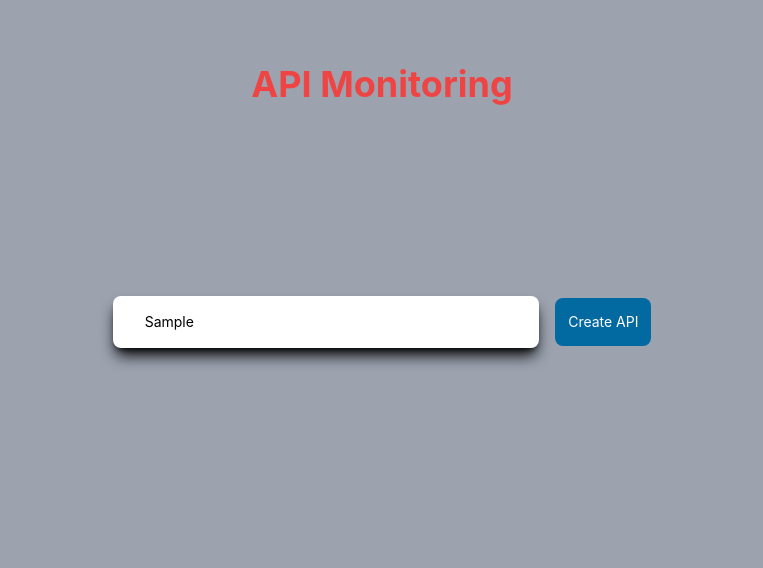
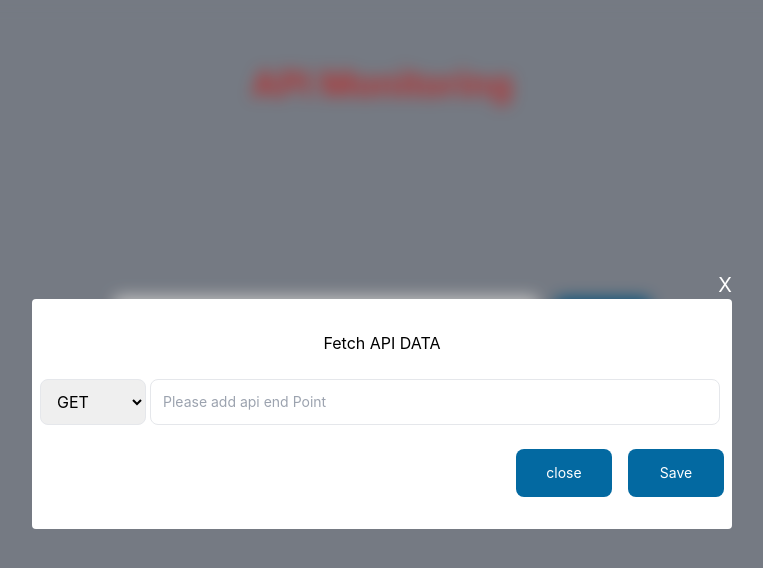
Before and after one commit to persistentusers/Assignment1, a React (Create React App) app in the folder frontend/: page / in a window 1280 px wide. Both pictures are taken after typing "Sample" into the empty fields and a click on the button "Create API". Shown: the top 568 px of the page, without its empty margins (258-1021 px from the left). Built offline with nearby package versions, Linux system fonts and the light colour scheme; the HTML template or start-up script is replaced by a standard one.

Commit message:
add end point modal added

```diff
--- a/frontend/src/Component/Home.js
+++ b/frontend/src/Component/Home.js
@@ -1,4 +1,6 @@
 import React, { useState } from "react";
+
+import { Modal } from './Modal';
 
 const Home = () => {
   const [inputName, setInputName] = useState("");
@@ -22,18 +24,19 @@ const Home = () => {
           onChange={(e) => {
             onInputAPIChange(e);
           }}
-          className="w-4/12 rounded-lg px-8 py-4 text-sm border-none shadow-lg shadow-black"
+          className="w-4/12 px-8 py-4 text-sm border-none rounded-lg shadow-lg shadow-black"
           type="text"
           placeholder="Please Add API Name"
         />
         <button
-          className="ml-4 w-24 h-12 rounded-lg bg-sky-700 text-white text-sm"
+          className="w-24 h-12 ml-4 text-sm text-white rounded-lg bg-sky-700"
           onClick={() => {
             onSubmitAPIName();
           }}
         >
           Create API
         </button>
+       { apiName && <Modal apiName={apiName} onClose={() => setApiName("")}/>}
       </div>
     </>
   );
--- /dev/null
+++ b/frontend/src/Component/Modal.js
@@ -0,0 +1,77 @@
+import React, { useState } from "react";
+
+export const Modal = ({ apiName, onClose }) => {
+  const [methodName, setMethodName] = useState('GET');
+  const [endPoint, setEndPoint] = useState("");
+  const headerMethods = [
+    {
+      name: "GET",
+      isDisabled: false
+    },
+    {
+      name: "POST",
+      isDisabled: true
+    },
+    {
+      name: "PUT",
+      isDisabled: true
+    },
+    {
+      name: "DELETE",
+      isDisabled: true
+    },
+    {
+      name: "PATCH",
+      isDisabled: true
+    },
+  ];
+  const handleChange = (event) => {
+    setMethodName(event.target.value);
+  };
+
+  const changeApiName = (e) => {
+    setEndPoint(e.target.value);
+  };
+
+  const onSave = () => {
+    const data = {
+      apiName,
+      methodName,
+      endPoint
+    }
+     alert(JSON.stringify(data));
+  }
+  return (
+    <>
+      <div className="fixed inset-0 flex items-center justify-center bg-black bg-opacity-25 backdrop-blur">
+        <div className="w-[700px] flex flex-col">
+          <button
+            className="text-xl text-white place-self-end"
+            onClick={() => onClose()}
+          >
+            X
+          </button>
+          <div className="p-2 bg-white rounded">
+            <div className="py-6">Fetch API DATA</div>
+            <div className="flex flex-row">
+              <select value={methodName} onChange={handleChange} className="px-3 mr-1 border rounded-lg border-grey">
+                {headerMethods.map( method => <option value={method.name} disabled={method.isDisabled}>{method.name}</option>)}
+              </select>
+              <input
+                value={endPoint}
+                onChange={(e) => { changeApiName(e)}}
+                className="w-5/6 px-3 py-3 text-sm border rounded-lg border-grey"
+                type="text"
+                placeholder="Please add api end Point"
+              />
+            </div>
+            <div className="flex flex-row justify-end py-6">
+              <button className="w-24 h-12 ml-4 text-sm text-white rounded-lg bg-sky-700" onClick={() => onClose()}>close</button>
+              <button className="w-24 h-12 ml-4 text-sm text-white rounded-lg bg-sky-700" onClick={() => onSave()}>Save</button>
+            </div>
+          </div>
+        </div>
+      </div>
+    </>
+  );
+};
```
